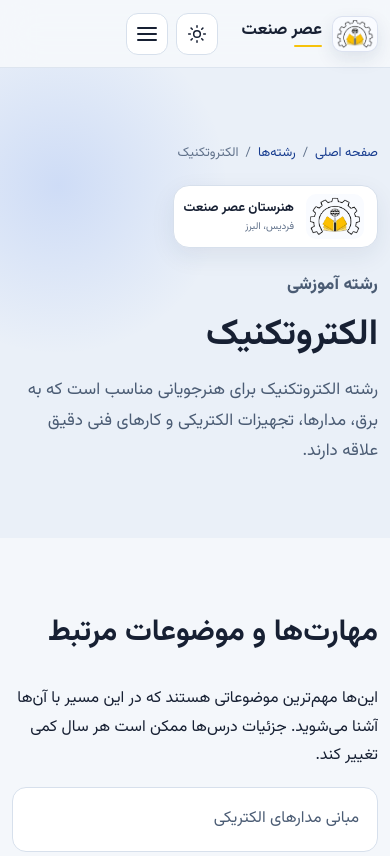
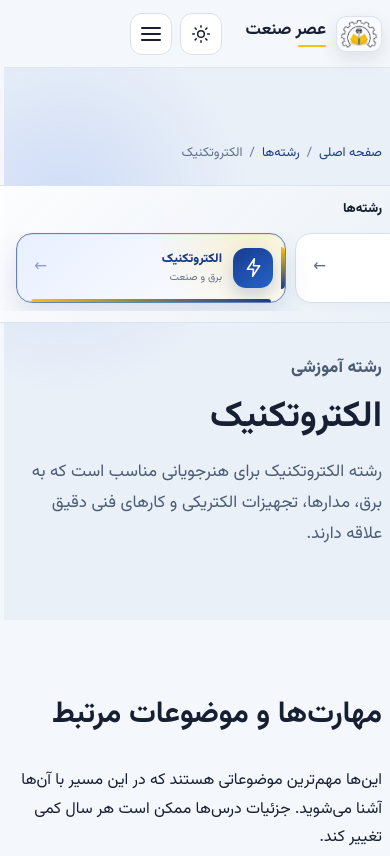
Before and after one commit to power0matin/asr-sanar-school-website, a website: page programs/electronics.html in a window 390 px wide. Shown: the top 856 px of the page. Drawn offline with Linux system fonts and the light colour scheme.

Commit message:
feat(programs): add active program switcher navigation
- replace the repeated school identity card on program pages with a three-program switcher
- highlight the current program with aria-current and a distinct active state
- keep all program pages one click away with consistent ordering
- add responsive horizontal navigation for narrow screens
- center the active program automatically on mobile without changing tab order
- preserve breadcrumbs, theme support, RTL layout and existing program content

```diff
--- /dev/null
+++ b/program-switcher.css
@@ -0,0 +1,265 @@
+/* Program page switcher
+   Keeps all educational programs one click away and highlights the current page. */
+
+.program-switcher-shell {
+  margin: 0 0 30px;
+  padding: 10px;
+  border: 1px solid color-mix(in srgb, var(--border) 86%, transparent);
+  border-radius: 22px;
+  background:
+    linear-gradient(135deg,
+      color-mix(in srgb, var(--surface) 94%, transparent),
+      color-mix(in srgb, var(--surface-soft) 90%, transparent));
+  box-shadow: 0 14px 34px rgba(24, 47, 84, .08);
+}
+
+.program-switcher-head {
+  display: flex;
+  align-items: center;
+  justify-content: space-between;
+  gap: 12px;
+  padding: 3px 7px 10px;
+}
+
+.program-switcher-head > span {
+  font-size: 13px;
+  font-weight: 850;
+  color: var(--text);
+}
+
+.program-switcher-head > small {
+  font-size: 11px;
+  color: var(--muted);
+}
+
+.program-switcher {
+  display: grid;
+  grid-template-columns: repeat(3, minmax(0, 1fr));
+  gap: 8px;
+}
+
+.program-tab {
+  position: relative;
+  min-width: 0;
+  min-height: 74px;
+  display: grid;
+  grid-template-columns: 42px minmax(0, 1fr) 20px;
+  align-items: center;
+  gap: 11px;
+  padding: 12px 13px;
+  overflow: hidden;
+  border: 1px solid var(--border);
+  border-radius: 16px;
+  background: var(--surface);
+  color: var(--text);
+  text-decoration: none;
+  box-shadow: 0 3px 12px rgba(24, 47, 84, .03);
+  transition:
+    transform .22s cubic-bezier(.2, .8, .2, 1),
+    border-color .22s ease,
+    box-shadow .22s ease,
+    background .22s ease,
+    color .22s ease;
+}
+
+.program-tab::after {
+  content: "";
+  position: absolute;
+  inset: auto 14px 0;
+  height: 3px;
+  border-radius: 99px 99px 0 0;
+  background: transparent;
+  transform: scaleX(.35);
+  opacity: 0;
+  transition: transform .25s cubic-bezier(.2, .8, .2, 1), opacity .2s ease;
+}
+
+.program-tab:hover {
+  transform: translateY(-2px);
+  border-color: color-mix(in srgb, var(--primary) 32%, var(--border));
+  box-shadow: 0 10px 24px rgba(24, 47, 84, .09);
+}
+
+.program-tab:hover::after {
+  background: color-mix(in srgb, var(--primary) 70%, var(--school-gold));
+  transform: scaleX(1);
+  opacity: .55;
+}
+
+.program-tab-icon {
+  width: 42px;
+  height: 42px;
+  display: grid;
+  place-items: center;
+  border-radius: 13px;
+  background: var(--primary-soft);
+  color: var(--primary);
+  transition: transform .25s cubic-bezier(.2, .8, .2, 1), background .2s ease, color .2s ease;
+}
+
+.program-tab-icon svg {
+  width: 21px;
+  height: 21px;
+  fill: none;
+  stroke: currentColor;
+  stroke-width: 1.8;
+  stroke-linecap: round;
+  stroke-linejoin: round;
+}
+
+.program-tab:hover .program-tab-icon {
+  transform: scale(1.06) rotate(-2deg);
+}
+
+.program-tab-copy {
+  min-width: 0;
+  display: grid;
+  gap: 3px;
+  line-height: 1.35;
+}
+
+.program-tab-copy strong {
+  overflow: hidden;
+  text-overflow: ellipsis;
+  white-space: nowrap;
+  font-size: 13px;
+  font-weight: 850;
+}
+
+.program-tab-copy small {
+  overflow: hidden;
+  text-overflow: ellipsis;
+  white-space: nowrap;
+  color: var(--muted);
+  font-size: 10.5px;
+}
+
+.program-tab-arrow {
+  color: var(--muted);
+  font-size: 17px;
+  line-height: 1;
+  transform: translateX(0);
+  transition: transform .22s ease, color .22s ease;
+}
+
+.program-tab:hover .program-tab-arrow {
+  color: var(--primary);
+  transform: translateX(-3px);
+}
+
+/* Current program */
+.program-tab.is-active,
+.program-tab[aria-current="page"] {
+  cursor: default;
+  border-color: color-mix(in srgb, var(--primary) 58%, var(--border));
+  background:
+    radial-gradient(circle at 88% 0,
+      color-mix(in srgb, var(--school-gold) 18%, transparent),
+      transparent 42%),
+    linear-gradient(135deg,
+      color-mix(in srgb, var(--primary-soft) 88%, var(--surface)),
+      var(--surface));
+  box-shadow:
+    0 12px 28px rgba(23, 60, 143, .12),
+    inset 0 0 0 1px color-mix(in srgb, var(--primary) 8%, transparent);
+  transform: none;
+}
+
+.program-tab.is-active::before,
+.program-tab[aria-current="page"]::before {
+  content: "";
+  position: absolute;
+  inset-inline-start: 0;
+  inset-block: 13px;
+  width: 4px;
+  border-radius: 0 99px 99px 0;
+  background: linear-gradient(180deg, var(--school-gold), var(--primary));
+}
+
+.program-tab.is-active::after,
+.program-tab[aria-current="page"]::after {
+  background: linear-gradient(90deg, var(--school-gold), var(--primary));
+  transform: scaleX(1);
+  opacity: 1;
+}
+
+.program-tab.is-active .program-tab-icon,
+.program-tab[aria-current="page"] .program-tab-icon {
+  background: linear-gradient(145deg, var(--primary), var(--primary-2));
+  color: #fff;
+  box-shadow: 0 8px 18px color-mix(in srgb, var(--primary) 22%, transparent);
+}
+
+.program-tab.is-active .program-tab-copy strong,
+.program-tab[aria-current="page"] .program-tab-copy strong {
+  color: var(--primary);
+}
+
+.program-tab.is-active .program-tab-arrow,
+.program-tab[aria-current="page"] .program-tab-arrow {
+  color: var(--primary);
+  opacity: .45;
+}
+
+/* The previous school identity chip is intentionally no longer part of program pages. */
+.program-hero .program-school-identity {
+  display: none;
+}
+
+@media (max-width: 820px) {
+  .program-switcher-shell {
+    width: calc(100% + 32px);
+    margin-inline: -16px;
+    padding: 9px 0 11px;
+    border-inline: 0;
+    border-radius: 0;
+    box-shadow: none;
+  }
+
+  .program-switcher-head {
+    padding-inline: 16px;
+  }
+
+  .program-switcher {
+    display: flex;
+    gap: 9px;
+    overflow-x: auto;
+    overscroll-behavior-inline: contain;
+    scroll-snap-type: inline mandatory;
+    scrollbar-width: none;
+    padding: 1px 16px 8px;
+    scroll-padding-inline: 16px;
+  }
+
+  .program-switcher::-webkit-scrollbar {
+    display: none;
+  }
+
+  .program-tab {
+    flex: 0 0 min(78vw, 285px);
+    scroll-snap-align: start;
+  }
+
+}
+
+@media (max-width: 480px) {
+  .program-switcher-head > small {
+    display: none;
+  }
+
+  .program-tab {
+    flex-basis: min(82vw, 270px);
+    min-height: 70px;
+    grid-template-columns: 40px minmax(0, 1fr) 18px;
+    padding: 11px 12px;
+  }
+
+  .program-tab-icon {
+    width: 40px;
+    height: 40px;
+  }
+
+  .program-tab-copy strong {
+    font-size: 12.5px;
+  }
+}
--- a/programs/electronics.html
+++ b/programs/electronics.html
@@ -9,12 +9,13 @@
   <meta name="theme-color" content="#173c8f">
   <link rel="canonical" href="https://power0matin.github.io/asr-sanar-school-website/programs/electronics.html">
   <link rel="icon" href="../assets/images/favicon.ico" sizes="any">
-<link rel="icon" type="image/png" sizes="32x32" href="../assets/images/favicon-32.png">
-<link rel="icon" type="image/png" sizes="16x16" href="../assets/images/favicon-16.png">
-<link rel="apple-touch-icon" sizes="180x180" href="../assets/images/apple-touch-icon.png">
+  <link rel="icon" type="image/png" sizes="32x32" href="../assets/images/favicon-32.png">
+  <link rel="icon" type="image/png" sizes="16x16" href="../assets/images/favicon-16.png">
+  <link rel="apple-touch-icon" sizes="180x180" href="../assets/images/apple-touch-icon.png">
   <link rel="manifest" href="../site.webmanifest">
   <link rel="preload" href="../assets/fonts/vazirmatn/Vazirmatn[wght].woff2" as="font" type="font/woff2" crossorigin>
   <link rel="stylesheet" href="../style.css">
+  <link rel="stylesheet" href="../program-switcher.css">
   <meta property="og:type" content="article">
   <meta property="og:locale" content="fa_IR">
   <meta property="og:site_name" content="هنرستان عصر صنعت">
@@ -26,9 +27,9 @@
   <meta name="twitter:image" content="https://power0matin.github.io/asr-sanar-school-website/assets/images/og-cover.png">
 </head>
 <body>
-
   <a class="skip-link" href="#main-content">رفتن به محتوای اصلی</a>
   <div class="scroll-progress" id="scrollProgress" aria-hidden="true"></div>
+
   <header class="site-header" id="siteHeader">
     <div class="container header-inner">
       <a class="brand" href="../index.html" aria-label="صفحه اصلی هنرستان عصر صنعت">
@@ -51,19 +52,63 @@
       </div>
     </div>
   </header>
+
   <main id="main-content">
     <section class="program-hero">
       <div class="container reveal">
-        <nav class="breadcrumb" aria-label="مسیر صفحه"><a href="../index.html">صفحه اصلی</a><span aria-hidden="true">/</span><a href="../index.html#programs">رشته‌ها</a><span aria-hidden="true">/</span><span aria-current="page">الکتروتکنیک</span></nav>
-        <a class="program-school-identity" href="../index.html" aria-label="بازگشت به صفحه اصلی هنرستان عصر صنعت">
-          <img src="../assets/images/school-logo.png" width="72" height="56" alt="" aria-hidden="true">
-          <span><strong>هنرستان عصر صنعت</strong><small>فردیس، البرز</small></span>
-        </a>
+        <nav class="breadcrumb" aria-label="مسیر صفحه">
+          <a href="../index.html">صفحه اصلی</a>
+          <span aria-hidden="true">/</span>
+          <a href="../index.html#programs">رشته‌ها</a>
+          <span aria-hidden="true">/</span>
+          <span aria-current="page">الکتروتکنیک</span>
+        </nav>
+
+        <div class="program-switcher-shell" aria-label="انتخاب رشته">
+          <div class="program-switcher-head">
+            <span>رشته‌ها</span>
+            <small>بین رشته‌ها جابه‌جا شو</small>
+          </div>
+        <nav class="program-switcher" aria-label="تغییر رشته">
+          <a class="program-tab" href="network.html">
+            <span class="program-tab-icon" aria-hidden="true">
+              <svg viewBox="0 0 24 24"><path d="M8 9 4 12l4 3M16 9l4 3-4 3M14 5l-4 14"/></svg>
+            </span>
+            <span class="program-tab-copy">
+              <strong>شبکه و نرم‌افزار</strong>
+              <small>رایانه و IT</small>
+            </span>
+            <span class="program-tab-arrow" aria-hidden="true">←</span>
+          </a>
+          <a class="program-tab" href="accounting.html">
+            <span class="program-tab-icon" aria-hidden="true">
+              <svg viewBox="0 0 24 24"><path d="M12 3v18M16.5 7H9.8a3 3 0 0 0 0 6h4.4a3 3 0 0 1 0 6H7"/></svg>
+            </span>
+            <span class="program-tab-copy">
+              <strong>حسابداری</strong>
+              <small>مالی و اداری</small>
+            </span>
+            <span class="program-tab-arrow" aria-hidden="true">←</span>
+          </a>
+          <a class="program-tab is-active" aria-current="page" href="electronics.html">
+            <span class="program-tab-icon" aria-hidden="true">
+              <svg viewBox="0 0 24 24"><path d="m13 2-8 12h7l-1 8 8-12h-7z"/></svg>
+            </span>
+            <span class="program-tab-copy">
+              <strong>الکتروتکنیک</strong>
+              <small>برق و صنعت</small>
+            </span>
+            <span class="program-tab-arrow" aria-hidden="true">←</span>
+          </a>
+        </nav>
+      </div>
+
         <p class="section-kicker">رشته آموزشی</p>
         <h1>الکتروتکنیک</h1>
         <p>رشته الکتروتکنیک برای هنرجویانی مناسب است که به برق، مدارها، تجهیزات الکتریکی و کارهای فنی دقیق علاقه دارند.</p>
       </div>
     </section>
+
     <section class="section container program-content">
       <article class="program-main reveal">
         <h2>مهارت‌ها و موضوعات مرتبط</h2>
@@ -73,23 +118,41 @@
         <p>این رشته می‌تواند زمینه آشنایی هنرجو با حوزه‌های برق ساختمان، برق صنعتی، تعمیر و نگهداری و ادامه تحصیل در رشته‌های مرتبط را فراهم کند.</p>
         <p>برای ظرفیت رشته و شرایط ثبت‌نام، با هنرستان تماس بگیرید.</p>
       </article>
+
       <aside class="program-aside reveal" aria-labelledby="contact-box-title">
         <h2 id="contact-box-title">ثبت‌نام</h2>
         <p>شرایط ثبت‌نام ممکن است هر سال تغییر کند.</p>
         <a class="button button-primary" href="tel:+982636508764">تماس با هنرستان</a>
-        <a class="text-link" href="../index.html#programs">بازگشت به همه رشته‌ها <span aria-hidden="true">←</span></a>
+        <a class="text-link" href="../index.html#programs">همه رشته‌ها <span aria-hidden="true">←</span></a>
       </aside>
     </section>
   </main>
 
   <footer class="site-footer">
     <div class="container footer-grid">
-      <div><a class="brand brand-footer" href="../index.html"><img class="brand-logo" src="../assets/images/school-logo.png" width="60" height="46" alt="" aria-hidden="true"><span class="brand-copy"><strong>عصر صنعت</strong><small>فردیس، البرز</small></span></a><p>مهارت برای آینده، از عصر صنعت.</p></div>
-      <div><h2>رشته‌ها</h2><a href="network.html">شبکه و نرم‌افزار</a><a href="accounting.html">حسابداری</a><a href="electronics.html">الکتروتکنیک</a></div>
-      <div><h2>تماس</h2><a dir="ltr" href="tel:+982636508764">026-36508764</a><span>فردیس، البرز</span></div>
+      <div>
+        <a class="brand brand-footer" href="../index.html">
+          <img class="brand-logo" src="../assets/images/school-logo.png" width="60" height="46" alt="" aria-hidden="true">
+          <span class="brand-copy"><strong>عصر صنعت</strong><small>فردیس، البرز</small></span>
+        </a>
+        <p>مهارت برای آینده، از عصر صنعت.</p>
+      </div>
+      <div>
+        <h2>رشته‌ها</h2>
+        <a href="network.html">شبکه و نرم‌افزار</a>
+        <a href="accounting.html">حسابداری</a>
+        <a href="electronics.html">الکتروتکنیک</a>
+      </div>
+      <div>
+        <h2>تماس</h2>
+        <a dir="ltr" href="tel:+982636508764">026-36508764</a>
+        <span>فردیس، البرز</span>
+      </div>
     </div>
     <div class="container footer-bottom"><span>© هنرستان عصر صنعت</span><a href="../index.html">صفحه اصلی</a></div>
   </footer>
+
   <script src="../script.js" defer></script>
+  <script src="../program-switcher.js" defer></script>
 </body>
 </html>
```
Also changed, not shown: APPLY.md (+19 -19 lines), COMMIT_MESSAGE.txt (+7 -9 lines), TEST_REPORT.md (+34 -16 lines), program-switcher.js (added, +21 -0 lines), programs/accounting.html (+76 -13 lines), programs/network.html (+76 -13 lines).
